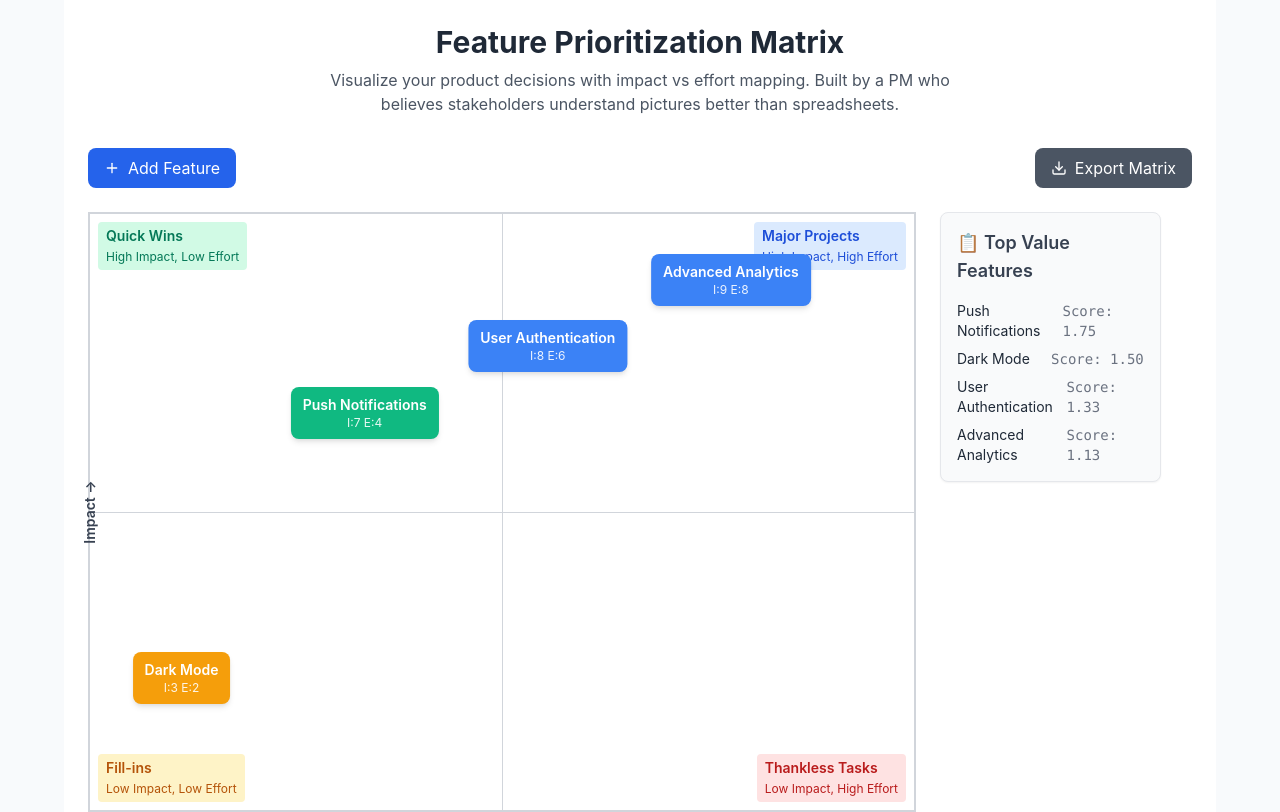
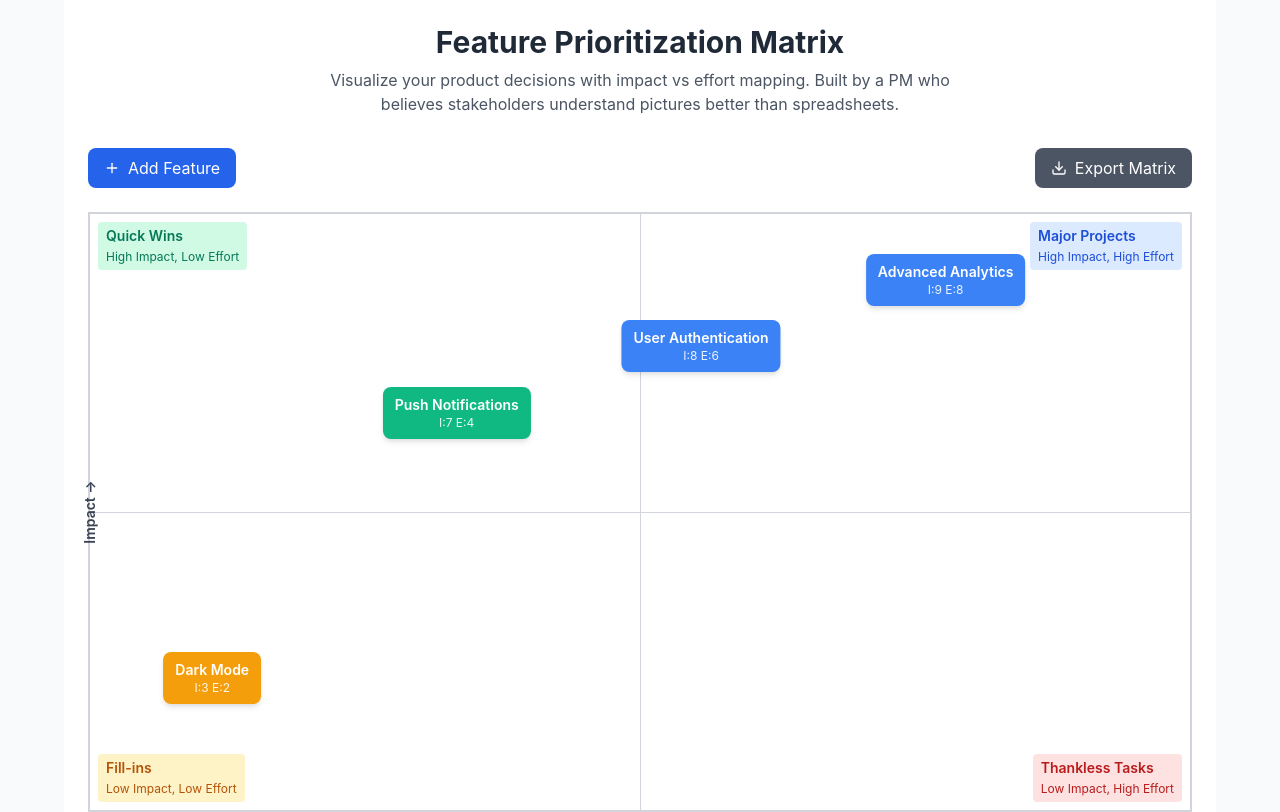
Before and after one commit to chrisgeaton/pm-prioritization-tool, a React (Create React App) app: page / in a window 1280 px wide. Shown: the top 812 px of the page. Built offline with nearby package versions, Linux system fonts and the light colour scheme.

Commit message:
changing stack rank to the bottom

```diff
--- a/src/App.js
+++ b/src/App.js
@@ -273,11 +273,9 @@ const rankedFeatures = [...features]
         </div>
       )}
 
-	<div className="flex flex-col md:flex-row gap-6 items-start">
+	<div className="flex flex-col gap-6">
       {/* Matrix */}
-      <div ref={matrixRef} className="bg-white border-2 border-gray-300 relative flex-shrink-0 w-full md:w-3/4"
-style={{ height: '600px' }}
->
+      <div ref={matrixRef} className="bg-white border-2 border-gray-300 relative" style={{ height: '600px', width: '100%' }}>
         {/* Grid Lines */}
         <div className="absolute inset-0">
           <div className="absolute left-1/2 top-0 bottom-0 w-px bg-gray-300"></div>
@@ -393,7 +391,7 @@ style={{ height: '600px' }}
 
 
 		{/* Stack Rank */}
-		<div className="w-full md:w-1/4 lg:w-1/5 bg-gray-50 p-4 rounded-lg border border-gray-200 shadow-sm">
+		<div className="mt-6 bg-gray-50 p-4 rounded-lg border border-gray-200 shadow-sm">
 		  <h3 className="text-lg font-semibold text-gray-700 mb-4">📋 Top Value Features</h3>
 		  <ol className="space-y-2 list-decimal list-inside">
 			{rankedFeatures.map((feature, index) => (
```
